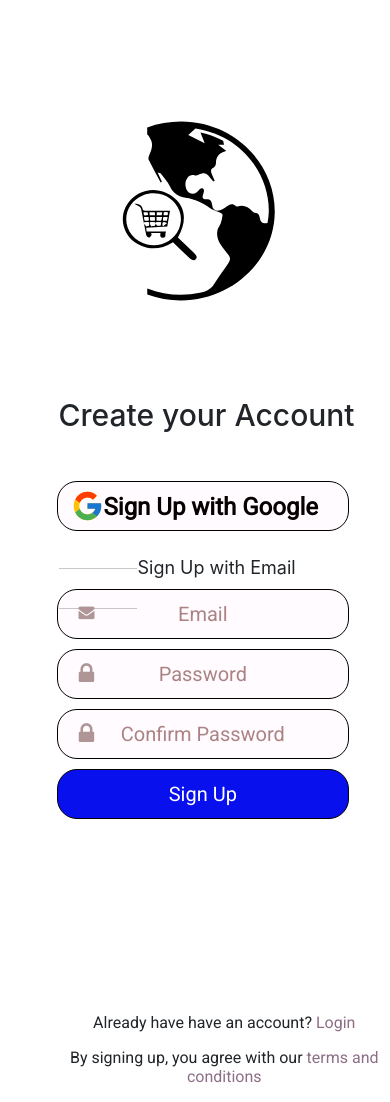
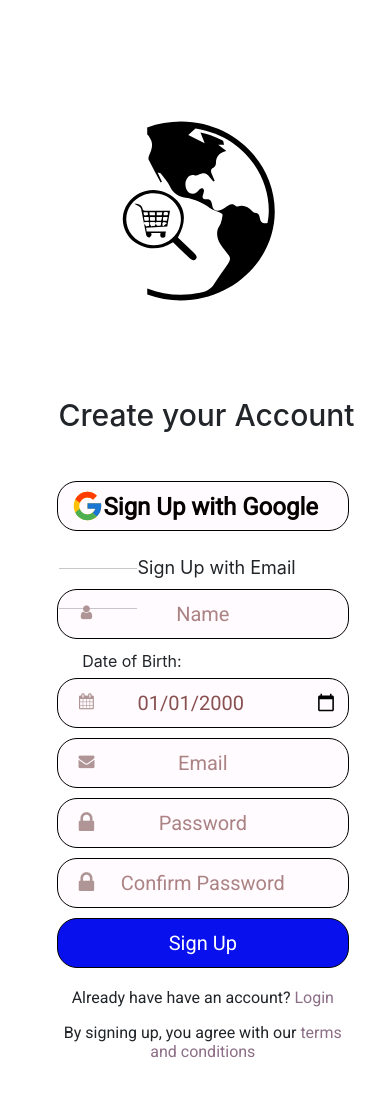
Before and after one commit to saksham-tiwari/e-commerce, a React (Create React App) app: page /signup in a window 390 px wide. Built offline with nearby package versions, Linux system fonts and the light colour scheme.

Commit message:
added fields in signup page and fixed bugs related to positioning

```diff
--- a/src/components/Forgot.jsx
+++ b/src/components/Forgot.jsx
@@ -55,10 +55,10 @@ const Forgot = () => {
                 <Button variant="primary" size="lg" className="input-field btnsubmit" onClick={validate}>
                     Confirm
                 </Button>
-            </Form>
-            <div className="donthave">
+            <div className="tnc">
                 <p>By signing up, you agree with our <Link to="/tnc" className="link2">terms and conditions</Link></p>
             </div>
+            </Form>
         </div>
     )
 }
--- a/src/components/Login.jsx
+++ b/src/components/Login.jsx
@@ -74,13 +74,14 @@ const Login = () => {
                 <Button variant="primary" size="lg" className="input-field btnsubmit" onClick = {validate}>
                     Sign in
                 </Button>
+                <div className="tnc">
+                <p>Don't have an account? <Link to="/signup" className="link2">Sign Up</Link></p>
+                <p>By signing up, you agree with our <Link to="/tnc" className="link2">terms and conditions</Link></p>
+            </div>
             </Form>
             {/* {emailErr && alert("Your email is invalid. Must contain '@' and should be atleast 6 characters long.</p>")}
             {pwdError && alert("Your password is invalid. Must contain an upper case, a lower case and a special character.")} */}
-            <div className="donthave">
-                <p>Don't have an account? <Link to="/signup" className="link2">Sign Up</Link></p>
-                <p>By signing up, you agree with our <Link to="/tnc" className="link2">terms and conditions</Link></p>
-            </div>
+
             </div>
         </div>
     )
--- a/src/components/SignUp.jsx
+++ b/src/components/SignUp.jsx
@@ -7,7 +7,9 @@ import { validEmail, validPassword } from './regex.jsx';
 
 const SignUp = () => {
 
+    const [name, setName] = useState("");
     const [email, setEmail] = useState("");
+    const [dob, setDOB] = useState("2000-01-01")
     const [pass, setPass] = useState("");
     const [newPass, setNewPass] = useState("");
 
@@ -58,6 +60,26 @@ const SignUp = () => {
                 <br/>
 
                 <div className="input-icons">
+                <i class="fa fa-user icon"></i>
+                    <input className="input-field"
+                        type="text"
+                        value={name}
+                        placeholder="Name"
+                        onChange={(e)=>setName(e.target.value)}
+                        />
+                </div>
+
+                <label for="dob">Date of Birth:</label>
+                <div className="input-icons">
+                <i class="fa fa-calendar icon"></i>
+                    <input className="input-field"
+                        type="date"
+                        value={dob}
+                        onChange={(e)=>setDOB(e.target.value)}
+                        />
+                </div>
+
+                <div className="input-icons">
                     <i className="fa fa-envelope icon">
                 </i>
                     <input className="input-field"
@@ -88,15 +110,17 @@ const SignUp = () => {
                         onChange={(e)=>setNewPass(e.target.value)}
                         />
                 </div>
+
                 <Button variant="primary" size="lg" className="input-field btnsubmit" onClick={validate}>
                     Sign Up
                 </Button>
+                <div className="tnc">
+                <p>Already have have an account? <Link to="/login" className="link2">Login</Link></p>
+                <p>By signing up, you agree with our <Link to="/tnc" className="link2">terms and conditions</Link></p>
+                </div>
             </Form>
 
-            <div className="donthave">
-                <p>Already have have an account? <Link to="/login" className="link2">Login</Link></p>
-                <p>By signing up, you agree with our <Link to="/tnc" className="link2">terms and conditions</Link></p>
-            </div>
+
             </div>
         </div>
         </div>
--- a/src/index.css
+++ b/src/index.css
@@ -67,6 +67,7 @@ form{
   margin-left: 10%;
 
   background: #FFFBFE;
+  color: #885050;
   border: 0.75px solid #000000;
   box-sizing: border-box;
   border-radius: 20px;
@@ -114,7 +115,7 @@ h2{
 
 .btnsubmit{
   background-color: #0811ED;
-
+  color: white;
 }
 
 .forgot{
@@ -131,17 +132,15 @@ h2{
   color: #7C64EF;
 }
 
-.donthave{
-  position: absolute;
-  left: 55%;
-  top: 85%;
+.tnc{
   font-family: Roboto;
   font-style: normal;
   font-weight: normal;
   font-size: 16px;
   line-height: 19px;
   text-align: center;
-
+  margin-right: 25%;
+  padding: 20px 0px;
 }
 .link2{
   text-decoration: none;
@@ -159,6 +158,14 @@ h2{
 .chng-form{
   top: 40%;
 }
+label{
+  margin-left: 55px;
+  margin-bottom: 5px;
+}
+.donthave-su{
+  top: 108%;
+}
+
 
 @media only screen and (max-width: 720px) {
   .globe{
@@ -182,11 +189,6 @@ h2{
   .input-field{
     width: 100%;
   }
-  .donthave{
-    left: 0;
-    top: 120%;
-    margin-left: 15%;
-  }
   .rule{
     width: 23vw;
     margin-left: 0;
@@ -200,6 +202,10 @@ h2{
   }
   .forgot{
     margin-left: 45%;
+  }
+  .tnc{
+    margin-left: 10%;
+    width: 100%;
   }
 }
 
```
